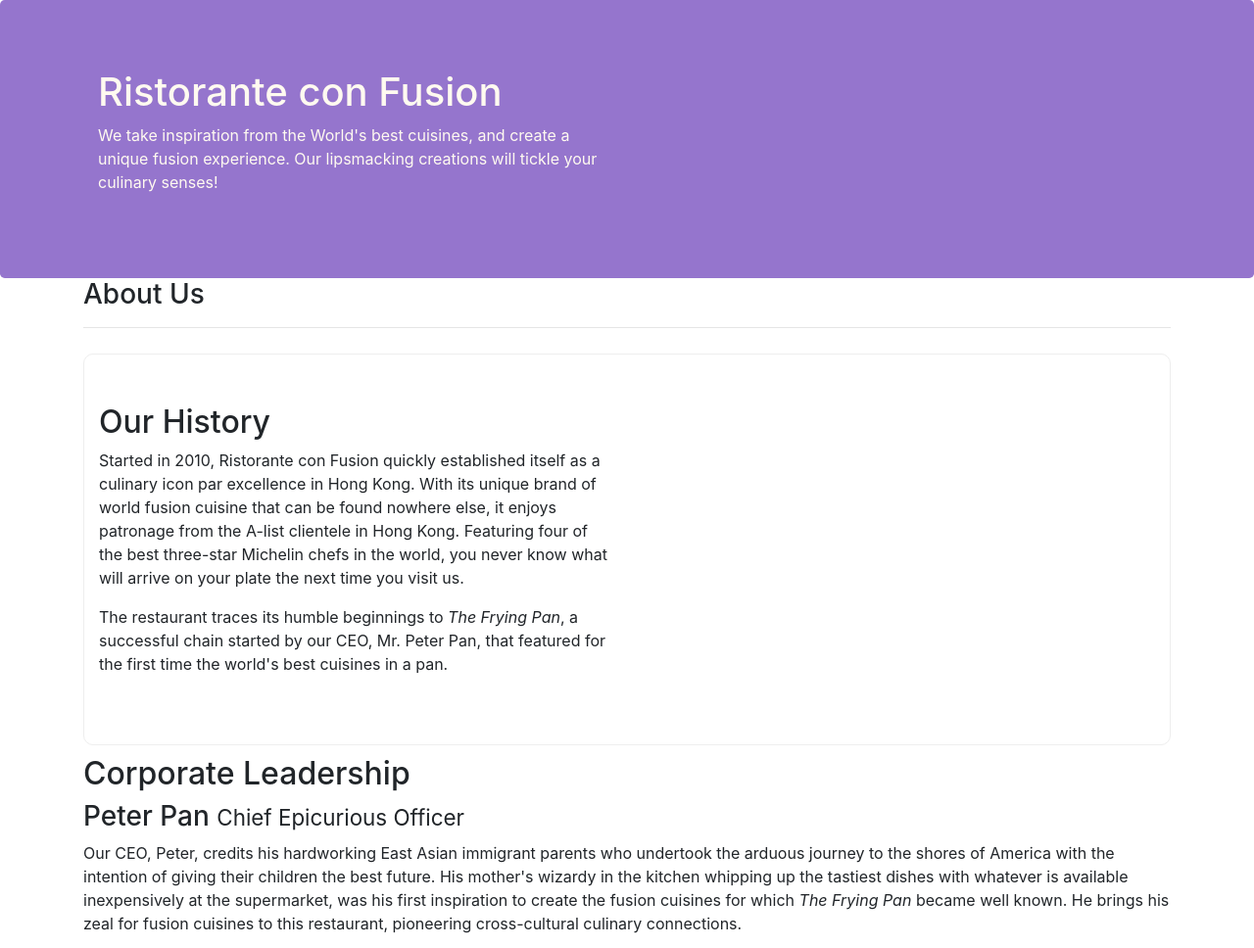
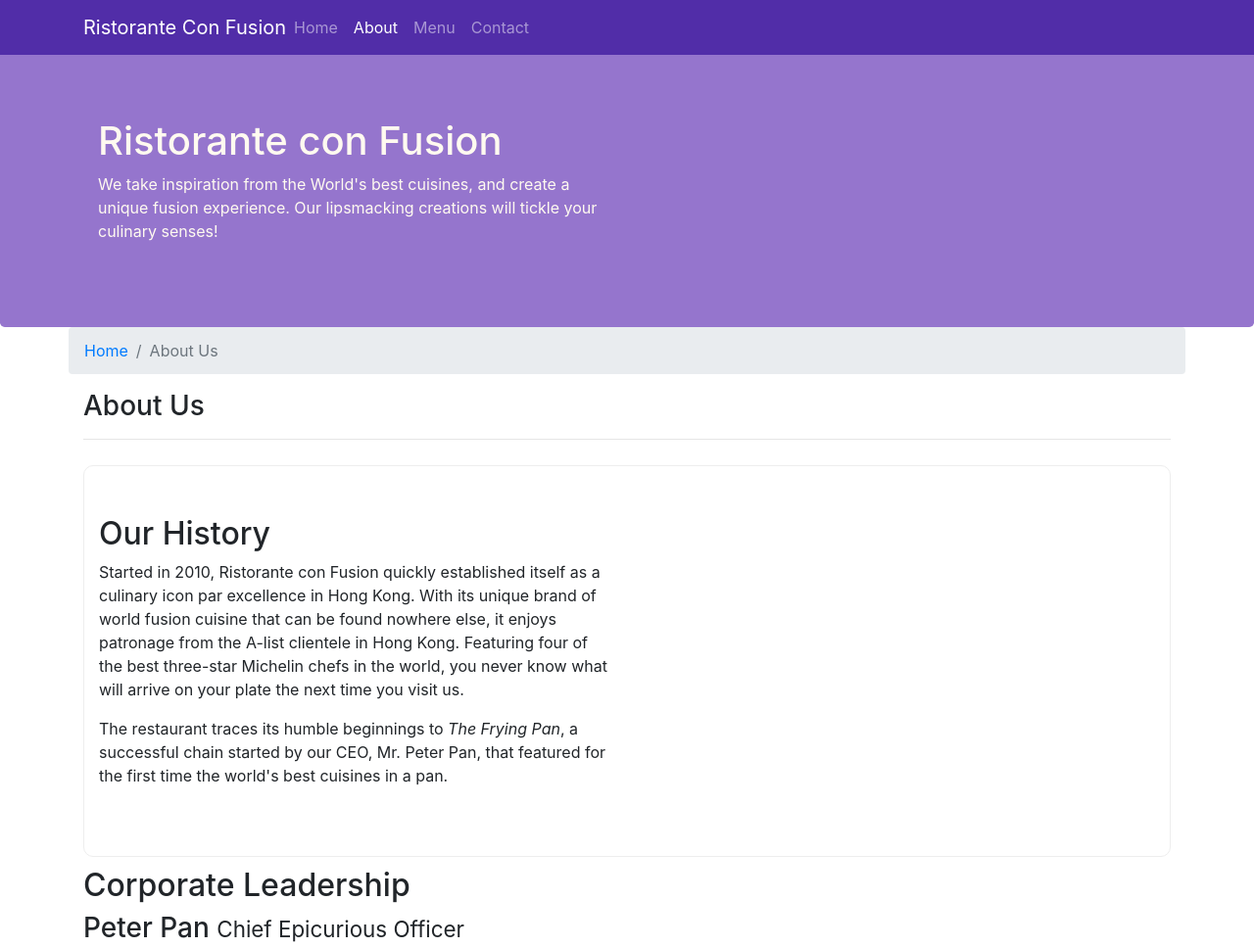
Before and after one commit to rishabhjaincoder/Ristorante-conFusion-Bootstrap-UI, a website: page aboutus.html in a window 1280 px wide. Shown: the top 968 px of the page at 98% size. Drawn offline with nearby package versions, Linux system fonts and the light colour scheme.

Commit message:
navbar and breadcrumbs

```diff
--- a/aboutus.html
+++ b/aboutus.html
@@ -17,7 +17,31 @@
 </head>
 
 <body>
-
+    <nav class="navbar navbar-dark navbar-expand-sm fixed-top">
+        <div class="container">
+            <!-- this is toggle button for the navbar in xs and sm devices
+                data toggle is a js component for bootstrap to make this thing functional
+                data target will set the target for the button-->
+            <button class="navbar-toggler" type="button" data-toggle="collapse" data-target="#Navbar">
+                <!-- navbar toggler icon will add a toggle 3 line icon there-->
+                <span class="navbar-toggler-icon"></span>
+            </button>
+            <!--navbar-brand is used to add name of the company -->
+            <a href="./index.html" class="navbar-brand mr-auto">Ristorante Con Fusion</a>
+            <!-- navbar-nav tells that we are adding the links for the website
+                mr-auto is margin right auto, this will add the magin as much as possible to the right
+                 -->
+            <div class="collapse navbar-collapse" id="Navbar">
+                <!-- collapse is a js component which we will se later on-->
+                <ul class="navbar-nav mr-auto">
+                    <li class="nav-item"><a href="./index.html" class="nav-link">Home</a></li>
+                    <li class="nav-item active"><a href="#" class="nav-link">About</a></li>
+                    <li class="nav-item"><a href="#" class="nav-link">Menu</a></li>
+                    <li class="nav-item"><a href="#" class="nav-link">Contact</a></li>
+                </ul>
+            </div>
+        </div>
+    </nav>
     <header class="jumbotron">
         <div class="container">
             <div class="row row-header">
@@ -34,6 +58,11 @@
 
     <div class="container">
         <div class="row">
+        <!-- this is the breadcrumb-->
+            <ol class="col-12 breadcrumb">
+                <li class="breadcrumb-item"><a href="./index.html">Home</a></li>
+                <li class="breadcrumb-item active">About Us</li>
+            </ol>
             <div class="col-12 col-sm-12">
                 <h3>About Us</h3>
                 <hr>
@@ -60,24 +89,28 @@
             <div class="col-12 col-sm-12">
                 <h2>Corporate Leadership</h2>
                 <h3>Peter Pan <small>Chief Epicurious Officer</small></h3>
-                <p class="d-none d-sm-block">Our CEO, Peter, credits his hardworking East Asian immigrant parents who undertook the arduous
+                <p class="d-none d-sm-block">Our CEO, Peter, credits his hardworking East Asian immigrant parents who
+                    undertook the arduous
                     journey to the shores of America with the intention of giving their children the best future. His
                     mother's wizardy in the kitchen whipping up the tastiest dishes with whatever is available
                     inexpensively at the supermarket, was his first inspiration to create the fusion cuisines for which
                     <em>The Frying Pan</em> became well known. He brings his zeal for fusion cuisines to this
                     restaurant, pioneering cross-cultural culinary connections.</p>
                 <h3>Dhanasekaran Witherspoon <small>Chief Food Officer</small></h3>
-                <p class="d-none d-sm-block">Our CFO, Danny, as he is affectionately referred to by his colleagues, comes from a long established
+                <p class="d-none d-sm-block">Our CFO, Danny, as he is affectionately referred to by his colleagues,
+                    comes from a long established
                     family tradition in farming and produce. His experiences growing up on a farm in the Australian
                     outback gave him great appreciation for varieties of food sources. As he puts it in his own words,
                     <em>Everything that runs, wins, and everything that stays, pays!</em></p>
                 <h3>Agumbe Tang <small>Chief Taste Officer</small></h3>
-                <p class="d-none d-sm-block">Blessed with the most discerning gustatory sense, Agumbe, our CTO, personally ensures that every dish
+                <p class="d-none d-sm-block">Blessed with the most discerning gustatory sense, Agumbe, our CTO,
+                    personally ensures that every dish
                     that we serve meets his exacting tastes. Our chefs dread the tongue lashing that ensues if their
                     dish does not meet his exacting standards. He lives by his motto, <em>You click only if you survive
                         my lick.</em></p>
                 <h3>Alberto Somayya <small>Executive Chef</small></h3>
-                <p class="d-none d-sm-block">Award winning three-star Michelin chef with wide International experience having worked closely with
+                <p class="d-none d-sm-block">Award winning three-star Michelin chef with wide International experience
+                    having worked closely with
                     whos-who in the culinary world, he specializes in creating mouthwatering Indo-Italian fusion
                     experiences. He says, <em>Put together the cuisines from the two craziest cultures, and you get a
                         winning hit! Amma Mia!</em></p>
@@ -92,7 +125,7 @@
                 <div class="col-4 offset-1 col-sm-2">
                     <h5>Links</h5>
                     <ul class="list-unstyled">
-                        <li><a href="#">Home</a></li>
+                        <li><a href="./index.html">Home</a></li>
                         <li><a href="#">About</a></li>
                         <li><a href="#">Menu</a></li>
                         <li><a href="#">Contact</a></li>
--- a/css/style.css
+++ b/css/style.css
@@ -1,3 +1,5 @@
+/* https://material.io/design/color/the-color-system.html#tools-for-picking-colors */
+/* color themes  */
 .row-header{
     margin: 0px auto;
     padding: 0px auto;
@@ -29,3 +31,12 @@
     margin: 0px;
     color: #0f0f0f;
 }
+
+body{
+    padding: 50px 0px 0px 0px;
+    z-index: 0;
+}
+
+.navbar-dark{
+    background-color: #512DA8;
+}
```
Also changed, not shown: index.html (+31 -1 lines), 1 other file.
